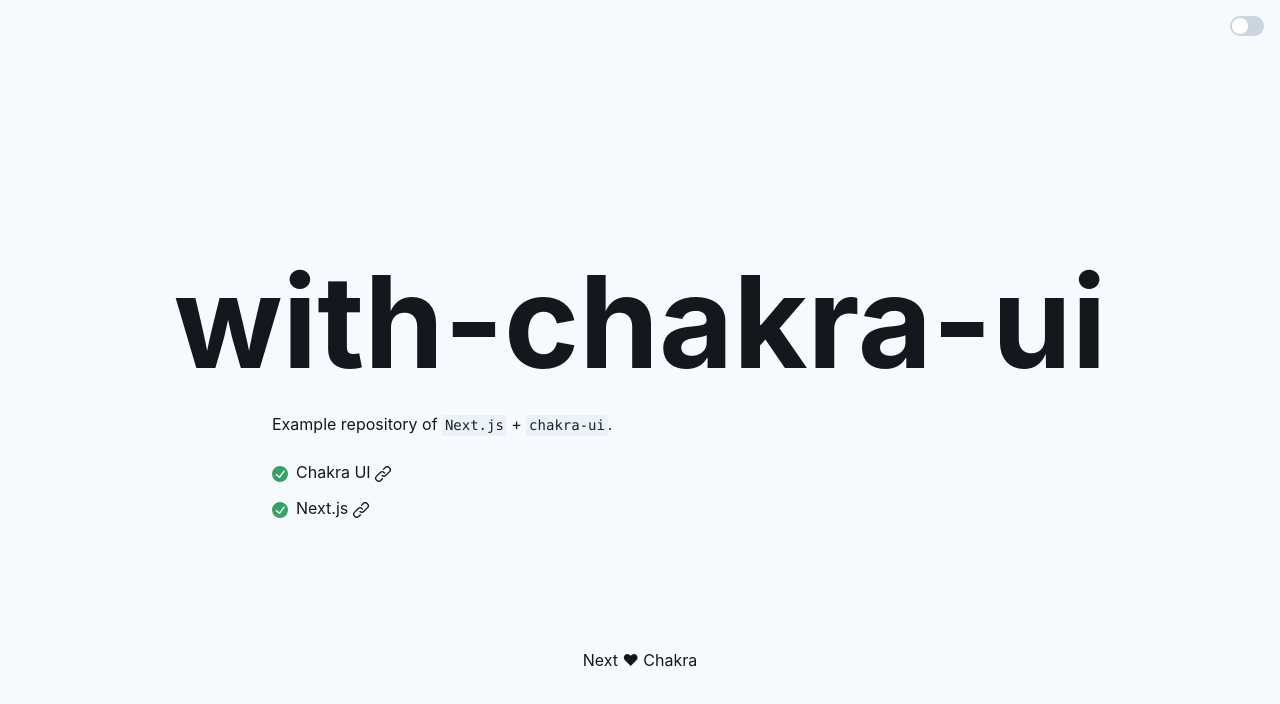
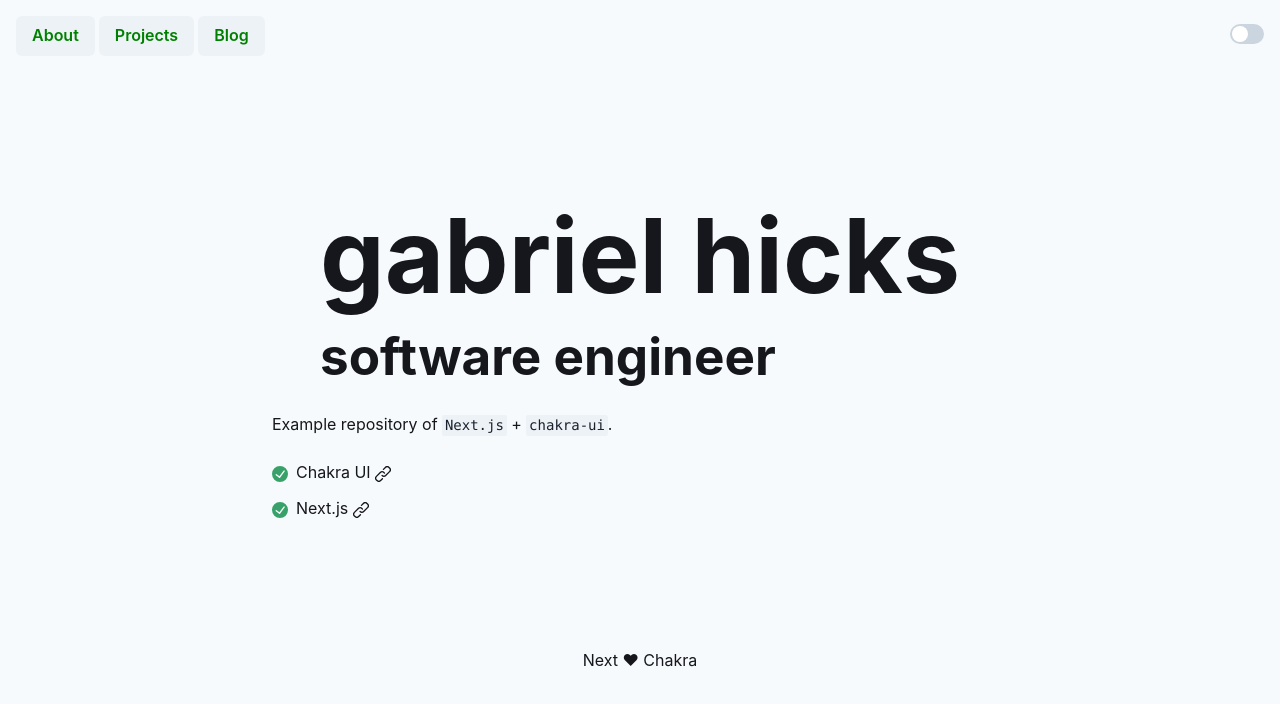
Before and after one commit to gabrielhicks/gabrielhicks.dev, a Next.js app: page / in a window 1280 px wide. Shown: the top 704 px of the page. Built offline with nearby package versions, Linux system fonts and the light colour scheme.

Commit message:
Making it mine

```diff
--- a/src/components/Container.js
+++ b/src/components/Container.js
@@ -12,6 +12,7 @@
   const color = { light: 'black', dark: 'white' };
 
   return (
+    <>
       <Flex
         direction="column"
         alignItems="center"
@@ -20,5 +21,6 @@
         color={color[colorMode]}
         {...props}
       />
+    </>
   );
 };
--- a/src/components/DarkModeSwitch.js
+++ b/src/components/DarkModeSwitch.js
@@ -1,18 +1,32 @@
 import React from 'react';
-import { useColorMode, Switch } from '@chakra-ui/react';
+import { useColorMode, Switch, Button, Stack } from '@chakra-ui/react';
 
 export const DarkModeSwitch = () => {
   const { colorMode, toggleColorMode } = useColorMode();
   const isDark = colorMode === 'dark';
 
   return (
+    <>
       <Switch
         position="fixed"
-      top="1rem"
+        top="1.5rem"
         right="1rem"
         color="green"
         isChecked={isDark}
         onChange={toggleColorMode}
       />
+      <Stack
+        direction="row"
+        position="fixed"
+        top="1rem"
+        left="1rem"
+        spacing={1}
+        align="center"
+      >
+        <Button color="green">About</Button>
+        <Button color="green">Projects</Button>
+        <Button color="green">Blog</Button>
+      </Stack>
+    </>
   );
 };
--- a/src/components/Hero.js
+++ b/src/components/Hero.js
@@ -1,14 +1,18 @@
 import React from 'react';
-import { Flex, Heading } from '@chakra-ui/react';
+import { Flex, Heading, Grid } from '@chakra-ui/react';
 
-const Hero = ({ title }) => (
+const Hero = ({ title, subtitle }) => (
   <Flex justifyContent="center" alignItems="center" height="100vh">
-    <Heading fontSize="10vw">{title}</Heading>
+    <Grid templateRows="repeat(2, 1fr)" gap={2}>
+      <Heading fontSize="8vw">{title}</Heading>
+      <Heading fontSize="4vw">{subtitle}</Heading>
+    </Grid>
   </Flex>
 );
 
 Hero.defaultProps = {
-  title: 'with-chakra-ui'
+  title: 'gabriel hicks',
+  subtitle: 'software engineer'
 };
 
 export default Hero;
```
Also changed, not shown: 2 other files (tests, documents, lock files or other folders). Lines whose indentation alone changed are shown as unchanged.
